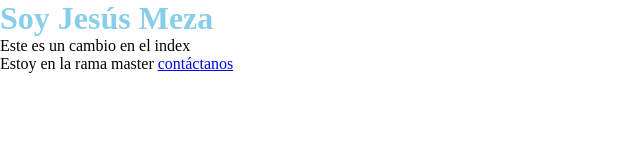
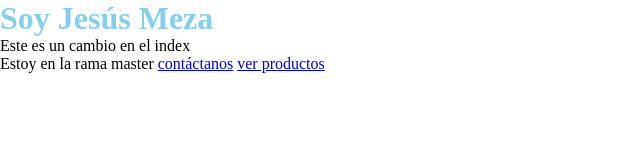
Before and after one commit to Jesus-Meza-Ramirez/mi-portafolio, a plain HTML site: page index.html in a window 1280 px wide. Shown: the whole page, without its empty margins (0-640 px from the left). Drawn offline with Linux system fonts and the light colour scheme.

Commit message:
se agrega link de productos al index

```diff
--- a/index.html
+++ b/index.html
@@ -11,5 +11,6 @@
     <p>Este es un cambio en el index</p>
     <span>Estoy en la rama master</span>
     <a href="./contact.html">contáctanos</a>
+    <a href="./products.html">ver productos</a>
 </body>
 </html>
```
